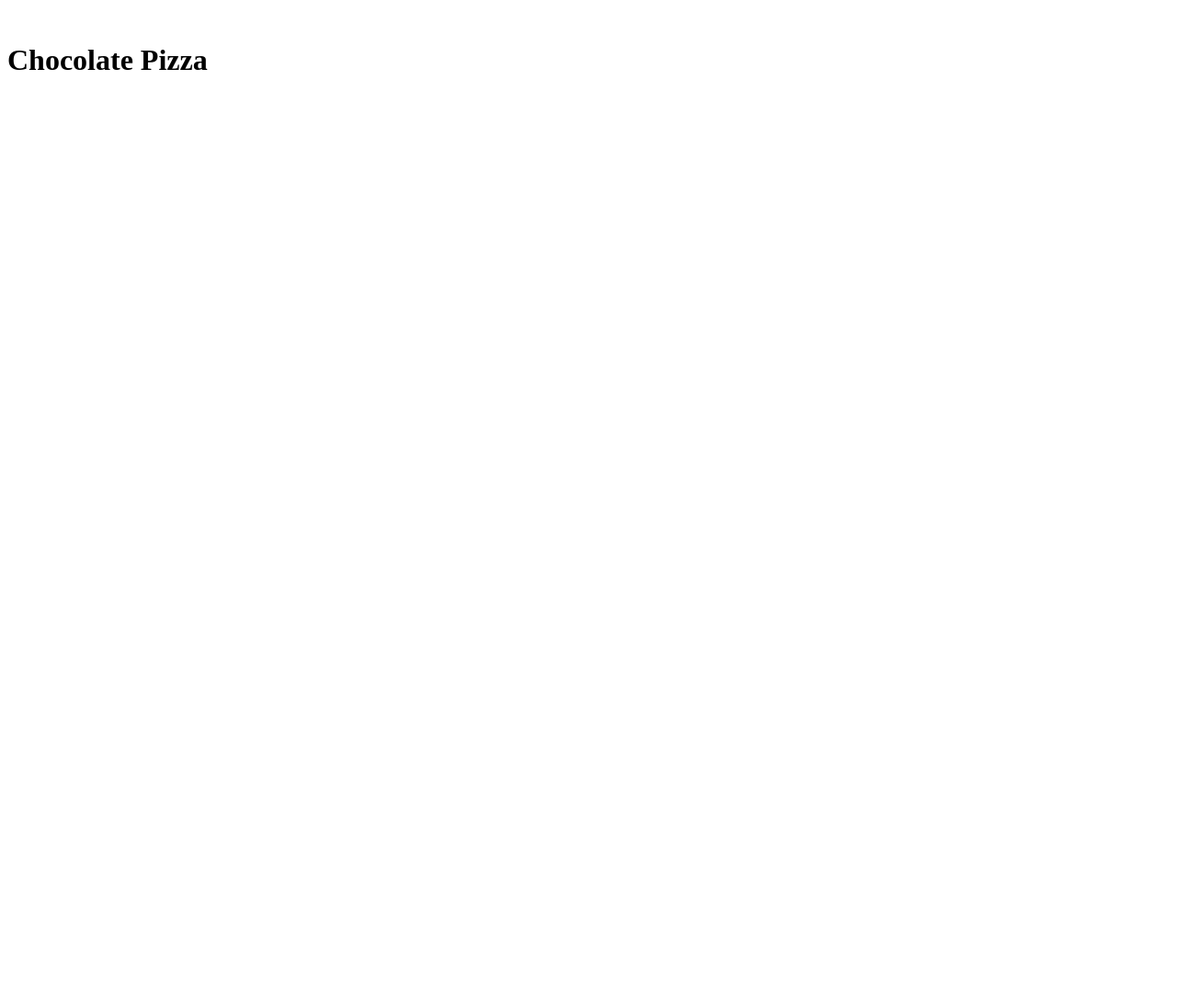
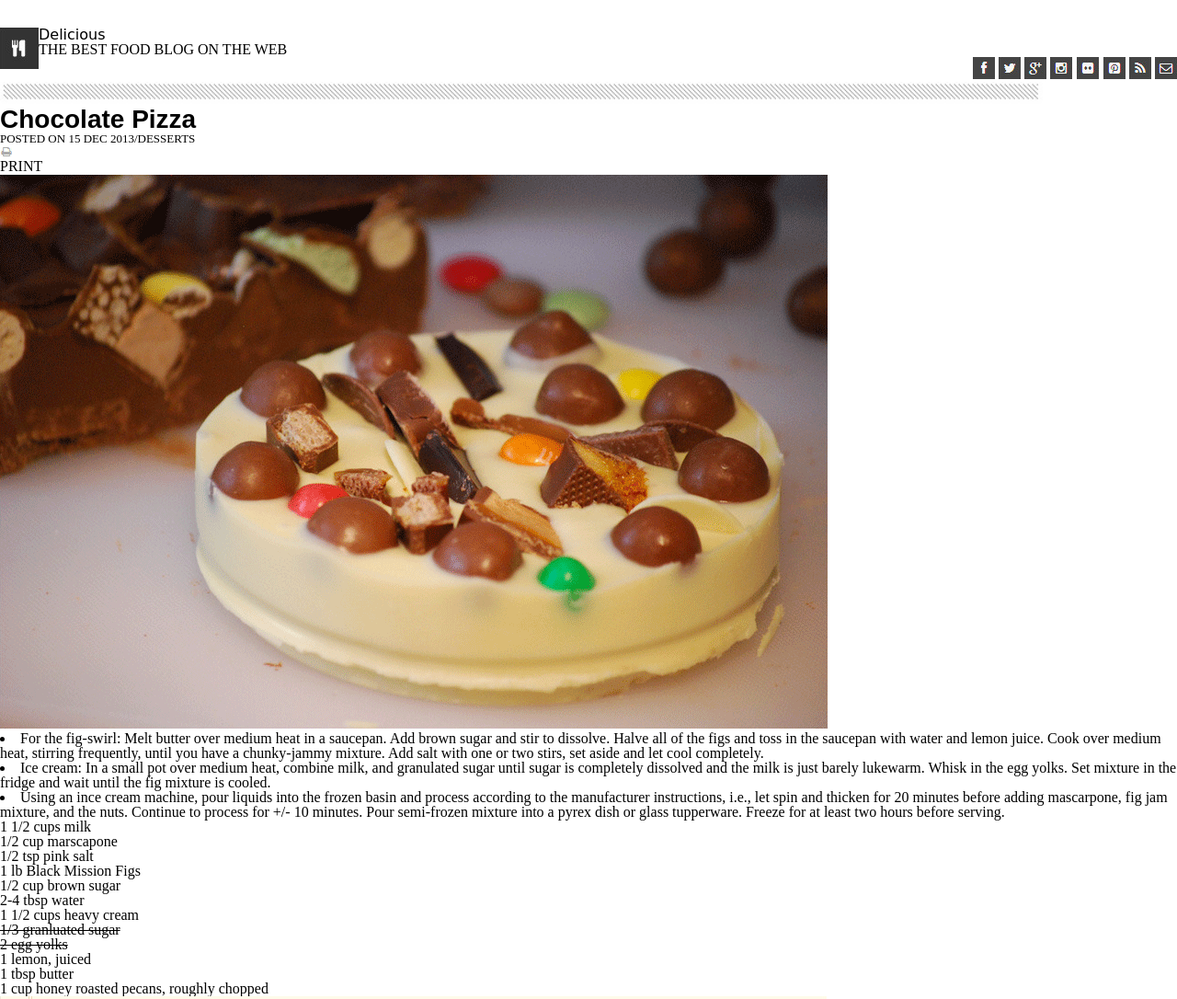
Before and after one commit to Awood549/Chocolate-Pizza, a plain HTML site: page index.html in a window 1280 px wide. Shown: the top 1086 px of the page at 92% size. Before the commit the page ends 800 px from the top, so only its background shows below. Drawn offline with Linux system fonts and the light colour scheme.

Commit message:
making prorogress

```diff
--- a/css/reset.css
+++ b/css/reset.css
@@ -0,0 +1,43 @@
+html, body, div, span, applet, object, iframe,
+h1, h2, h3, h4, h5, h6, p, blockquote, pre,
+a, abbr, acronym, address, big, cite, code,
+del, dfn, em, img, ins, kbd, q, s, samp,
+small, strike, strong, sub, sup, tt, var,
+b, u, i, center,
+dl, dt, dd, ol, ul, li,
+fieldset, form, label, legend,
+table, caption, tbody, tfoot, thead, tr, th, td,
+article, aside, canvas, details, embed,
+figure, figcaption, footer, header, hgroup,
+menu, nav, output, ruby, section, summary,
+time, mark, audio, video {
+	margin: 0;
+	padding: 0;
+	border: 0;
+	font-size: 100%;
+	font: inherit;
+	vertical-align: baseline;
+}
+/* HTML5 display-role reset for older browsers */
+article, aside, details, figcaption, figure,
+footer, header, hgroup, menu, nav, section {
+	display: block;
+}
+body {
+	line-height: 1;
+}
+ol, ul {
+	list-style: none;
+}
+blockquote, q {
+	quotes: none;
+}
+blockquote:before, blockquote:after,
+q:before, q:after {
+	content: '';
+	content: none;
+}
+table {
+	border-collapse: collapse;
+	border-spacing: 0;
+}
--- a/css/style.css
+++ b/css/style.css
@@ -0,0 +1,32 @@
+h2{
+    font-family:cursive;
+  }
+  h1{
+    font-family:sans-serif;
+    font-weight:800;
+    font-size: 28px;
+  }
+  h5{
+    font-size:13px;
+  }
+  header li{
+      display:inline;
+  }
+  header h2{
+      display: inline;
+  }
+  header section img{
+      float:left;
+  }
+  header{
+      margin-top: 30px;
+  }
+  .social-thumbs{
+      float:right;
+  }
+  .hero{
+      margin:0 auto;
+  }
+  .clear-fix{
+      clear:both;
+  }
--- a/index.html
+++ b/index.html
@@ -1,12 +1,82 @@
 <!DOCTYPE html>
 <html>
-    <header>
-        <title>Chocolate Pizza</title>
-        <link href="css/reset.css">
-        <link href= "css/style">
-    </header>
-    <body>
-        <img>
-        <h1>Chocolate Pizza</h1>
-    </body>
+  <head>
+    <title>Chocolate Pizza</title>
+    <link href="css/reset.css" rel="stylesheet">
+    <link href="css/style.css" rel="stylesheet">
+  </head>
+<body>
+  <header>
+    <section>
+      <img src="img/logo.png">
+      <h2> Delicious </h2>
+    <h6> THE BEST FOOD BLOG ON THE WEB </h6>
+  </section>
+    <ul class="social-thumbs">
+      <li><img src="img/fb-icon.png"></li>
+      <li> <img src="img/twit-icon.png"></li>
+      <li> <img src="img/gp-icon.png"></li>
+      <li> <img src="img/insta-icon.png"></li>
+      <li><img src="img/flic-icon.png"></li>
+      <li><img src="img/pint-icon.png"></li>
+      <li class="header-gap">
+        <img src="img/rss-icon.png" ></li>
+      <li><img src="img/mail-icon.png"></li>
+    </ul>
+  </header>
+  <div class="clear-fix"></div>
+  <img src="img/bar.jpg">
+  <h1>Chocolate Pizza</h1>
+  <h5> POSTED ON 15 DEC 2013/DESSERTS</h5>
+  <ul>
+    <li>
+      <img class="hero" src="img/print-icon.png"></li>
+    <li>
+      <p>PRINT</p>
+  </ul>
+  <img src="img/choco-pizza.png">
+  <main>
+    <li>For the fig-swirl: Melt butter over medium heat in a saucepan. Add brown sugar and stir to dissolve. Halve all
+      of the figs and toss in the saucepan with water and lemon juice. Cook over medium heat, stirring frequently, until
+      you have a chunky-jammy mixture. Add salt with one or two stirs, set aside and let cool completely.</li>
+    <li>Ice cream: In a small pot over medium heat, combine milk, and granulated sugar until sugar is completely
+      dissolved and the milk is just barely lukewarm. Whisk in the egg yolks. Set mixture in the fridge and wait until
+      the fig mixture is cooled.</li>
+    <li>Using an ince cream machine, pour liquids into the frozen basin and process according to the manufacturer
+      instructions, i.e., let spin and thicken for 20 minutes before adding mascarpone, fig jam mixture, and the nuts.
+      Continue to process for +/- 10 minutes. Pour semi-frozen mixture into a pyrex dish or glass tupperware. Freeze for
+      at least two hours before serving.</li>
+    <ul>
+      <li>1 1/2 cups milk</li>
+      <li>1/2 cup marscapone</li>
+      <li>1/2 tsp pink salt</li>
+      <li>1 lb Black Mission Figs</li>
+      <li>1/2 cup brown sugar</li>
+      <li>2-4 tbsp water</li>
+    </ul>
+    </p>
+
+    <ul>
+      <li>1 1/2 cups heavy cream</li>
+      <li><s>1/3 granluated sugar</s></li>
+      <li><s>2 egg yolks</s></li>
+      <li>1 lemon, juiced</li>
+      <li>1 tbsp butter</li>
+      <li>1 cup honey roasted pecans, roughly chopped</li>
+    </ul>
+    <img src="img/list-bg.png">
+  </main>
+  <img src="img/bar.jpg">
+  <footer>
+    <img src="img/van-pic.png">
+    <h4> Vanessa Stevenson </h4>
+    <p> Food enthusianst, photography fan. Add a pinch of raw foodism and that's pretty much who I am.</p>
+    <button type="submit"> SHARE RECIPE</button>
+    <div class="footer-bar"><img
+        src="img/small-logo.png"></div>
+    <p>Delicious &#169 2013 - All Rights Reserved.</p>
+    <p> Proudly published with Ghost</p>
+  </footer>
+</body>
+
 </html>
```
